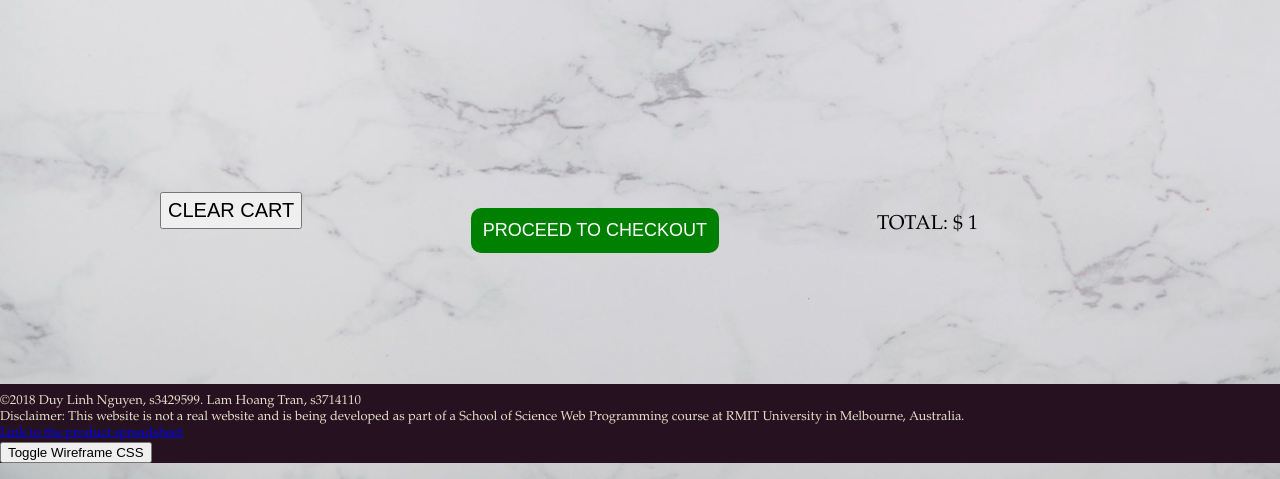
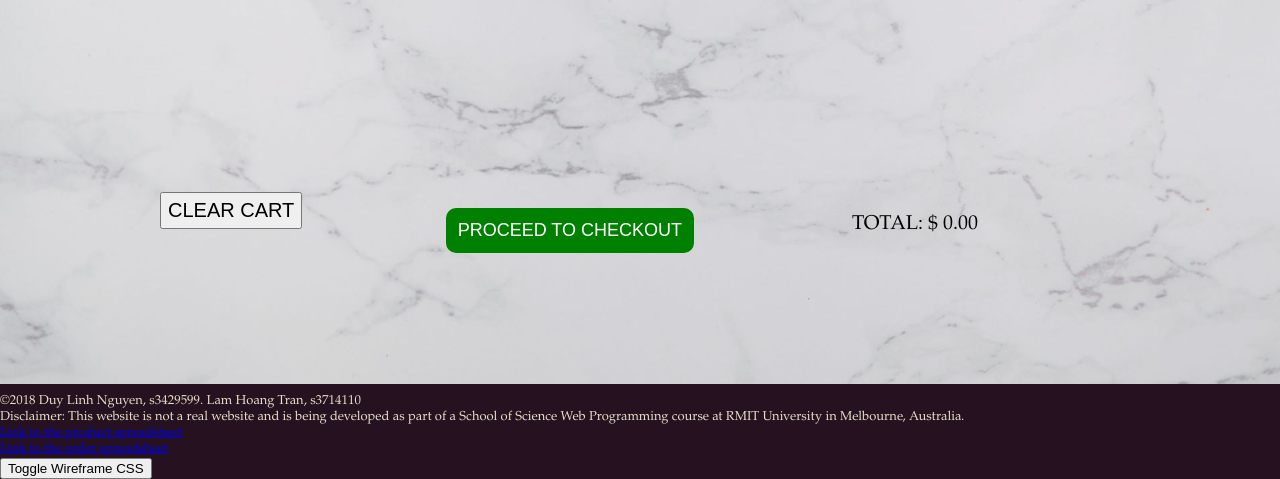
Before and after one commit to nugyn/msbstone-website, a PHP site: page /a3/cart.php in a window 1280 px wide. Shown: the part 436-915 px from the top of the page. Run offline with PHP 8.4, Linux system fonts and the light colour scheme; the visitor is signed in with stand-in values (Sample User, id 1).

Commit message:
Final (maybe?)

```diff
--- a/wp/a3/cart.php
+++ b/wp/a3/cart.php
@@ -8,13 +8,14 @@
 {
     unset($_SESSION['cart']);
     unset($_SESSION['price']);
+    $_SESSION['price'] = 0.00;
     header("Location: services.php");
 }
 
   if(empty($_SESSION['cart']))
  {
      $_SESSION['cart'] = array();
-     $_SESSION['price'];
+     $_SESSION['price'] = 0.00;
 
  }
 
@@ -94,7 +95,7 @@
 
                 <div class="cart">
 
-                      <p class="overall">TOTAL: $ <?php echo $_SESSION['price'] ?> </p>
+                      <p class="overall">TOTAL: $ <?php echo number_format((float)$_SESSION['price'], 2, '.', '');  ?> </p>
 
                   <div class="leftcart">
                        <form action="cart.php" method="post">
--- a/wp/a3/css/style.css
+++ b/wp/a3/css/style.css
@@ -410,7 +410,7 @@ input[aria-invalid="true"], textarea[aria-invalid="true"] {
   box-shadow: 0 0 1in -0.25in rgba(0, 0, 0, 0.5);
   padding:2mm;
   margin: 0 auto;
-  width: 500mm;
+  width: 100mm;
   background: #FFF;
 
 
--- a/wp/a3/receipt.php
+++ b/wp/a3/receipt.php
@@ -49,12 +49,6 @@
 
         							</tr>
 
-        							<tr class="service">
-        								<td class="tableitem"><p class="itemtext">Communication</p></td>
-        								<td class="tableitem"><p class="itemtext">5</p></td>
-        								<td class="tableitem"><p class="itemtext">$375.00</p></td>
-        							</tr>
-
         						<?php
                       foreach ($_SESSION['cart'] as $product) {
                         echo "<tr class='service'>";
--- a/wp/a3/tools.php
+++ b/wp/a3/tools.php
@@ -43,6 +43,7 @@ ASSIGNMENT3;
       </script> Duy Linh Nguyen, s3429599. Lam Hoang Tran, s3714110</div>
       <div>Disclaimer: This website is not a real website and is being developed as part of a School of Science Web Programming course at RMIT University in Melbourne, Australia.</div>
       <div><a href=services.txt>Link to the product spreadsheet</a></div>
+      <div><a href=orders.txt>Link to the order spreadsheet</a></div>
       <div><button id='toggleWireframeCSS' onclick='toggleWireframe()'>Toggle Wireframe CSS</button></div>
     </footer>
 
```
Also changed, not shown: 1 other file.
